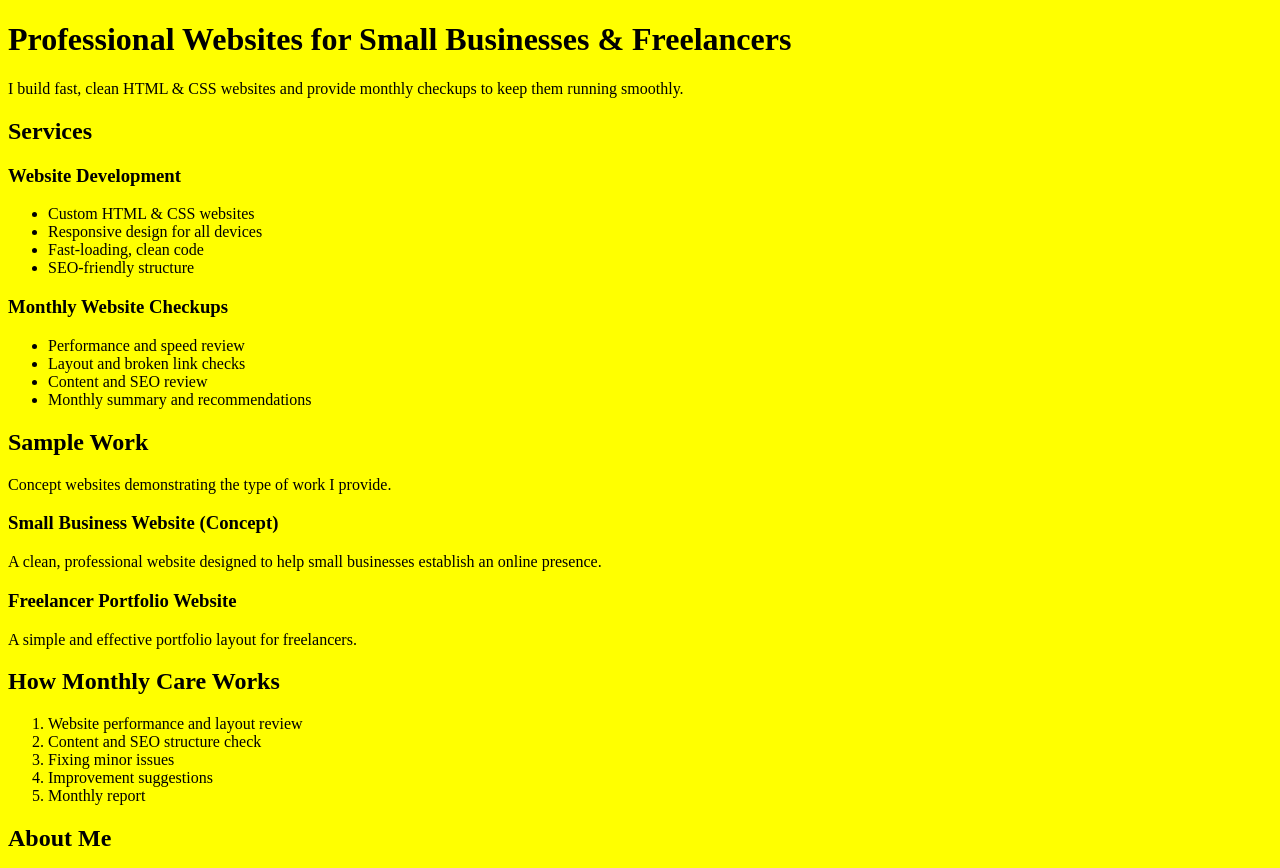
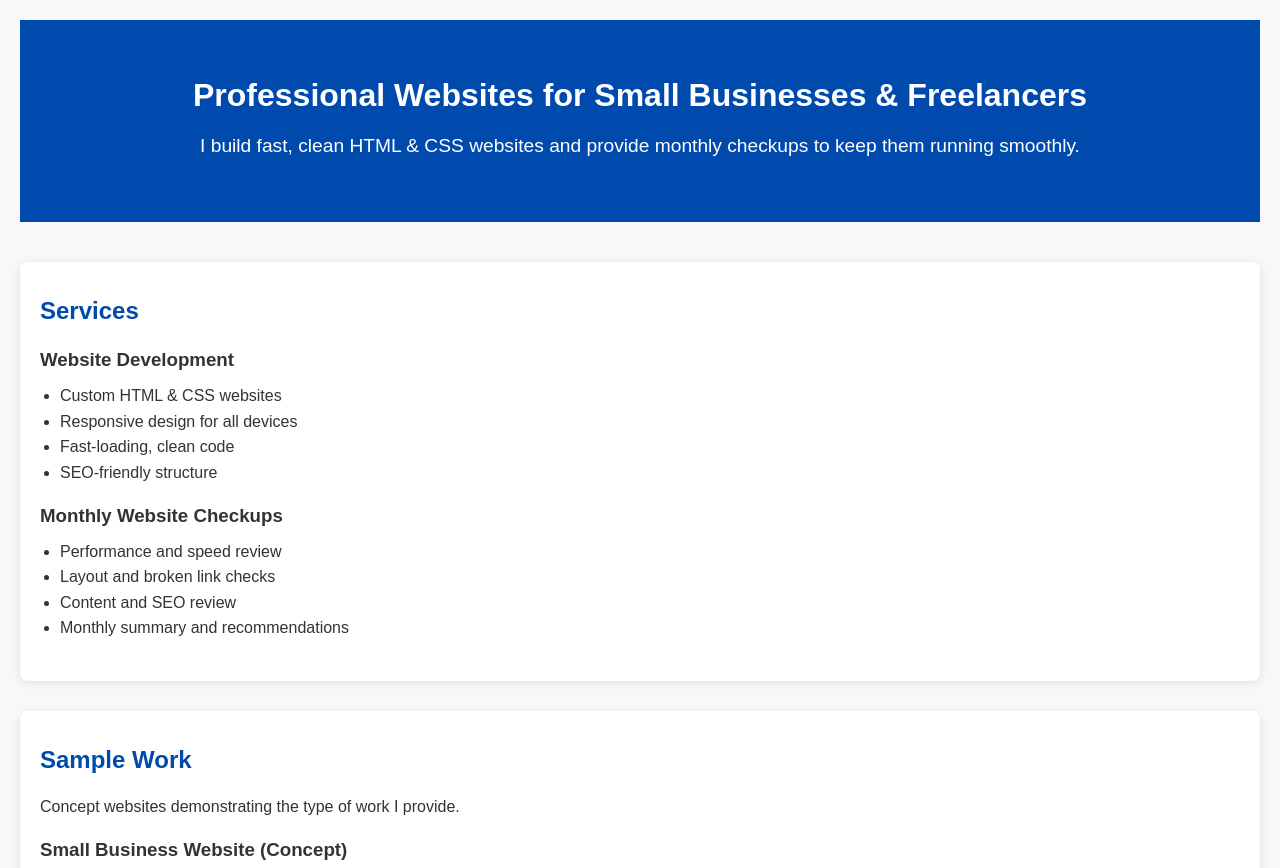
Before and after one commit to SeanOrneal/seanorneal.github.io, a plain HTML site: page index.html in a window 1280 px wide. Shown: the top 868 px of the page. Drawn offline with Linux system fonts and the light colour scheme.

Commit message:
Refactor CSS for layout and styling improvements

```diff
--- a/style.css
+++ b/style.css
@@ -1,3 +1,69 @@
+/* Basic reset */
+* {
+  margin: 0;
+  padding: 0;
+  box-sizing: border-box;
+}
+
 body {
-  background-color: yellow;
+  font-family: Arial, sans-serif;
+  line-height: 1.6;
+  background-color: #f8f8f8;
+  color: #333;
+  padding: 20px;
 }
+
+/* Header */
+header {
+  text-align: center;
+  padding: 50px 20px;
+  background-color: #004aad;
+  color: white;
+  margin-bottom: 40px;
+}
+
+header h1 {
+  font-size: 2rem;
+  margin-bottom: 10px;
+}
+
+header p {
+  font-size: 1.2rem;
+}
+
+/* Sections */
+section {
+  background: white;
+  padding: 30px 20px;
+  margin-bottom: 30px;
+  border-radius: 8px;
+  box-shadow: 0 2px 8px rgba(0,0,0,0.1);
+}
+
+section h2 {
+  color: #004aad;
+  margin-bottom: 15px;
+}
+
+section h3 {
+  margin-top: 15px;
+  margin-bottom: 8px;
+}
+
+ul, ol {
+  margin-left: 20px;
+  margin-bottom: 10px;
+}
+
+p {
+  margin-bottom: 10px;
+}
+
+/* Footer / Contact */
+section:last-of-type {
+  text-align: center;
+}
+
+section:last-of-type p {
+  margin-bottom: 5px;
+}
```
